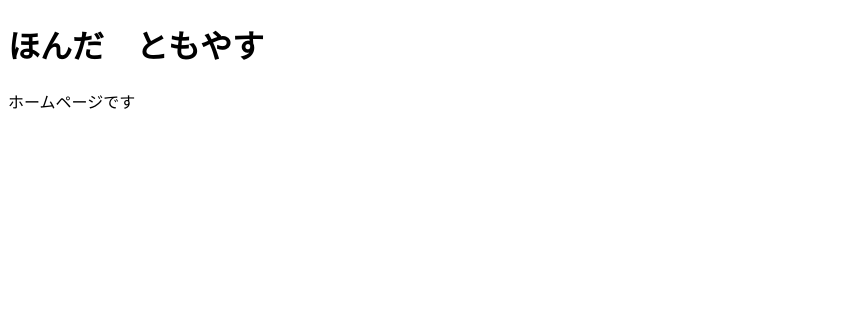
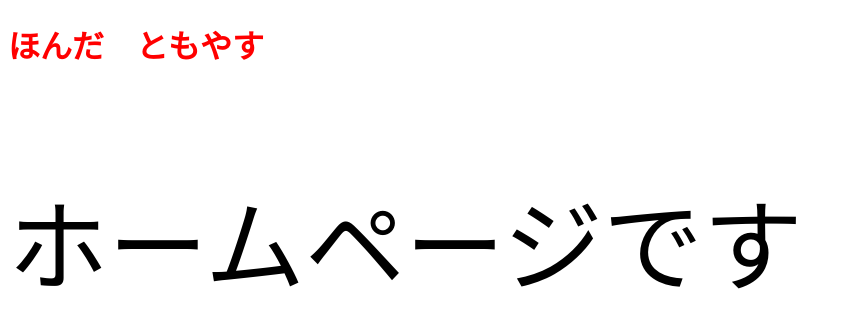
Before and after one commit to TomoyasuHonda/TomoyasuHonda.github.io, a plain HTML site: page index.html in a window 1280 px wide. Shown: the whole page, without its empty margins (0-850 px from the left). Drawn offline with Linux system fonts and the light colour scheme.

Commit message:
cssで装飾

```diff
--- /dev/null
+++ b/app.css
@@ -0,0 +1,6 @@
+h1 {
+    color: red;
+}
+p{
+    font-size: 100px;
+}
--- a/index.html
+++ b/index.html
@@ -4,6 +4,7 @@
     <meta charset="UTF-8">
     <meta name="viewport" content="width=device-width, initial-scale=1.0">
     <meta http-equiv="X-UA-Compatible" content="ie=edge">
+    <link rel="stylesheet" href="app.css">
     <title>本田　知康</title>
 </head>
 <body>
```
